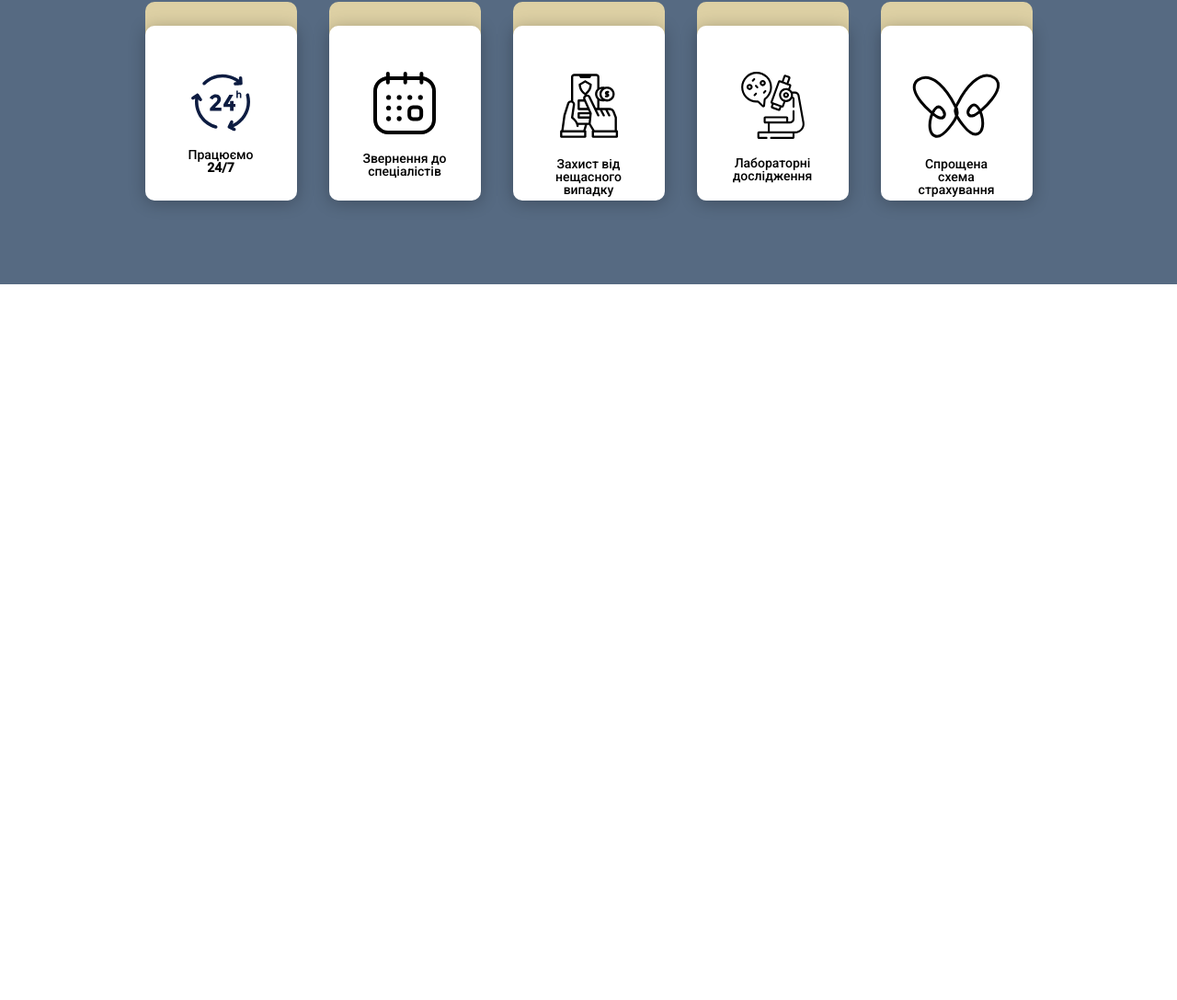
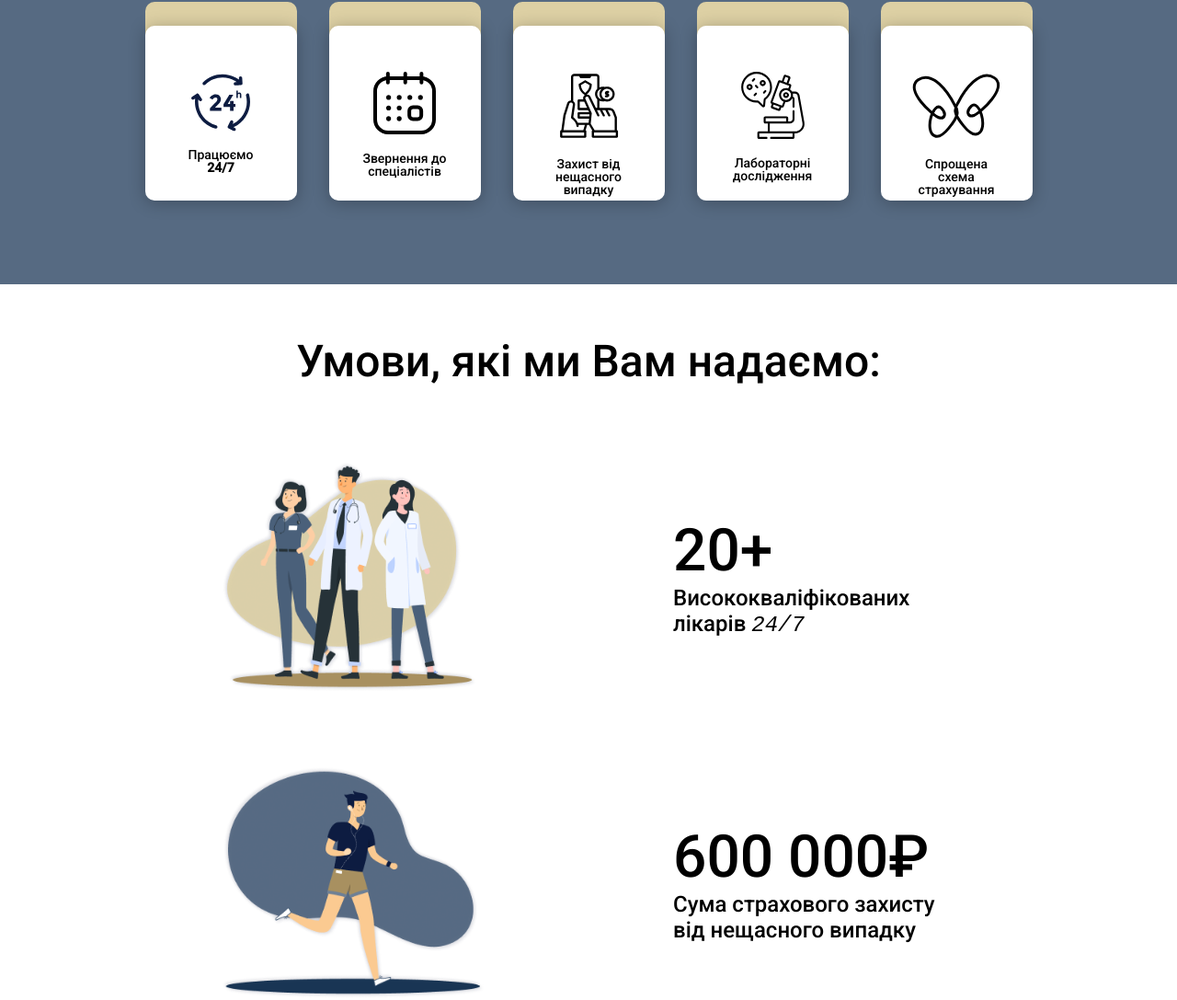
Before and after one commit to Krismigos/saved-programm-css-html, a plain HTML site: page index.html in a window 1280 px wide. Shown: the part 802-1889 px from the top of the page at 92% size. Before the commit the page ends 1111 px from the top, so only its background shows below. Drawn offline with Linux system fonts and the light colour scheme.

Commit message:
Add section condition

```diff
--- a/index.html
+++ b/index.html
@@ -613,5 +613,40 @@
         </div>
       </div>
     </section>
+
+    <section class="condition container">
+      <h2 class="condition__text">Умови, які ми Вам надаємо:</h2>
+
+      <div class="condition-info">
+        <img
+          src="./img/doctors.png"
+          alt="doctors"
+          class="doctors__img"
+          width="315px"
+        />
+        <div class="doctors__text">
+          <h2 class="doctors__title">20+</h2>
+          <p class="text__info">
+            Висококваліфікованих лікарів
+            <span class="condition__time">24/7</span>
+          </p>
+        </div>
+      </div>
+
+      <div class="condition-info">
+        <img
+          src="./img/run_man.png"
+          alt="doctors"
+          class="doctors__img"
+          width="315px"
+        />
+        <div class="doctors__text">
+          <h2 class="doctors__title">600 000₽</h2>
+          <p class="text__info">
+            Сума страхового захисту від нещасного випадку
+          </p>
+        </div>
+      </div>
+    </section>
   </body>
 </html>
--- a/style/style.css
+++ b/style/style.css
@@ -161,3 +161,52 @@
 }
 
 /****************************** B E N E F I T S end *****************************  */
+
+/* conditions */
+
+.condition {
+  margin-top: 56px;
+}
+
+.condition__text {
+  font-size: 48px;
+  font-weight: 500;
+  line-height: 56px;
+  letter-spacing: 0em;
+  text-align: center;
+}
+
+.condition-info {
+  margin-top: 80px;
+  display: flex;
+  justify-content: center;
+  align-items: center;
+  gap: 190px;
+}
+
+.doctors__text {
+  display: flex;
+  flex-direction: column;
+  width: 321px;
+}
+.doctors__title {
+  font-size: 64px;
+  font-weight: 500;
+  line-height: 75px;
+  letter-spacing: 0em;
+  text-align: left;
+}
+
+.text__info {
+  font-size: 24px;
+  font-weight: 300;
+  line-height: 28px;
+  letter-spacing: 0em;
+  text-align: left;
+}
+
+.condition__time {
+  font-style: italic;
+  font-weight: normal;
+  font-family:'Courier New', Courier, monospace;
+}
```
Also changed, not shown: img/doctors.png (added), img/run_man.png (added).
